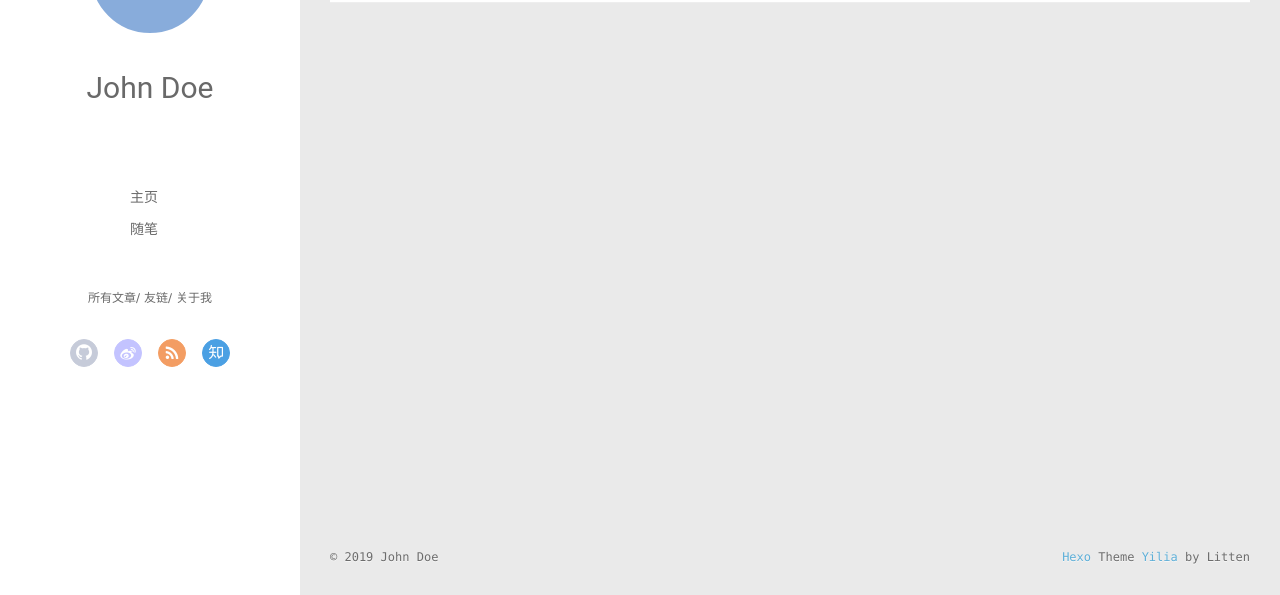
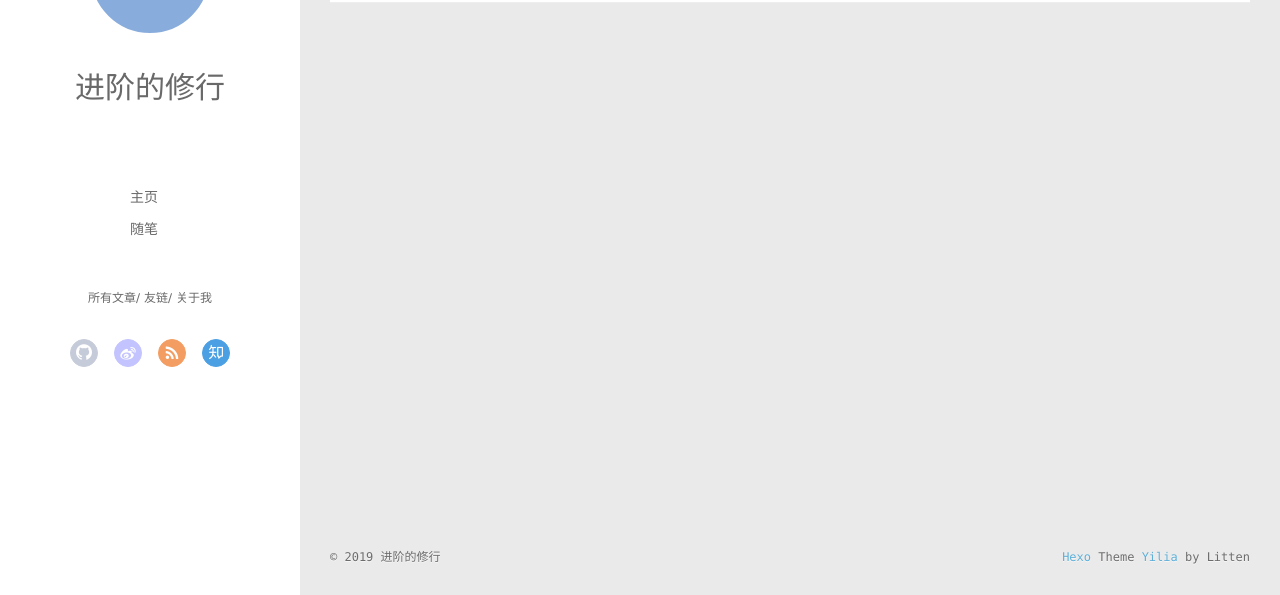
Before and after one commit to zfzf313/zfzf313.github.io, a plain HTML site: page archives/index.html in a window 1280 px wide. Shown: the part 202-797 px from the top of the page. Drawn offline with Linux system fonts and the light colour scheme; no server answers.

Commit message:
Site updated: 2019-11-08 13:27:12

```diff
--- a/archives/index.html
+++ b/archives/index.html
@@ -45,7 +45,7 @@
 			<img src="" class="js-avatar">
 		</a>
 		<hgroup>
-		  <h1 class="header-author"><a href="/">John Doe</a></h1>
+		  <h1 class="header-author"><a href="/">进阶的修行</a></h1>
 		</hgroup>
 
 
@@ -103,7 +103,7 @@
 				<img src="" class="js-avatar">
 			</div>
 			<hgroup>
-			  <h1 class="header-author js-header-author">John Doe</h1>
+			  <h1 class="header-author js-header-author">进阶的修行</h1>
 			</hgroup>
 
 
@@ -228,7 +228,7 @@
   <div class="outer">
     <div id="footer-info">
     	<div class="footer-left">
-    		&copy; 2019 John Doe
+    		&copy; 2019 进阶的修行
     	</div>
       	<div class="footer-right">
       		<a href="http://hexo.io/" target="_blank">Hexo</a>  Theme <a href="https://github.com/litten/hexo-theme-yilia" target="_blank">Yilia</a> by Litten
```
Also changed, not shown: 2019/11/07/hello-world/index.html (+3 -3 lines), 2019/11/07/我的第一篇博客文章/index.html (+3 -3 lines), archives/2019/11/index.html (+3 -3 lines), archives/2019/index.html (+3 -3 lines), index.html (+3 -3 lines).
